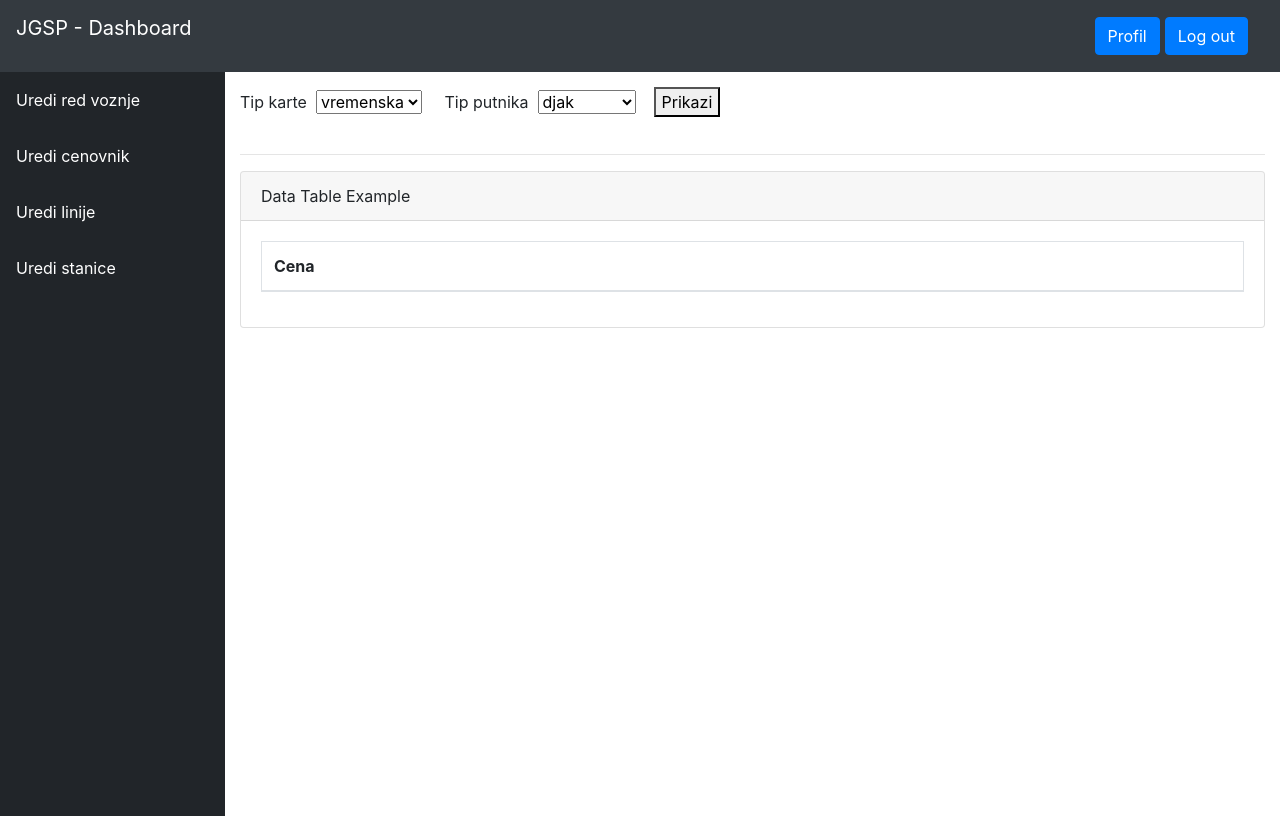
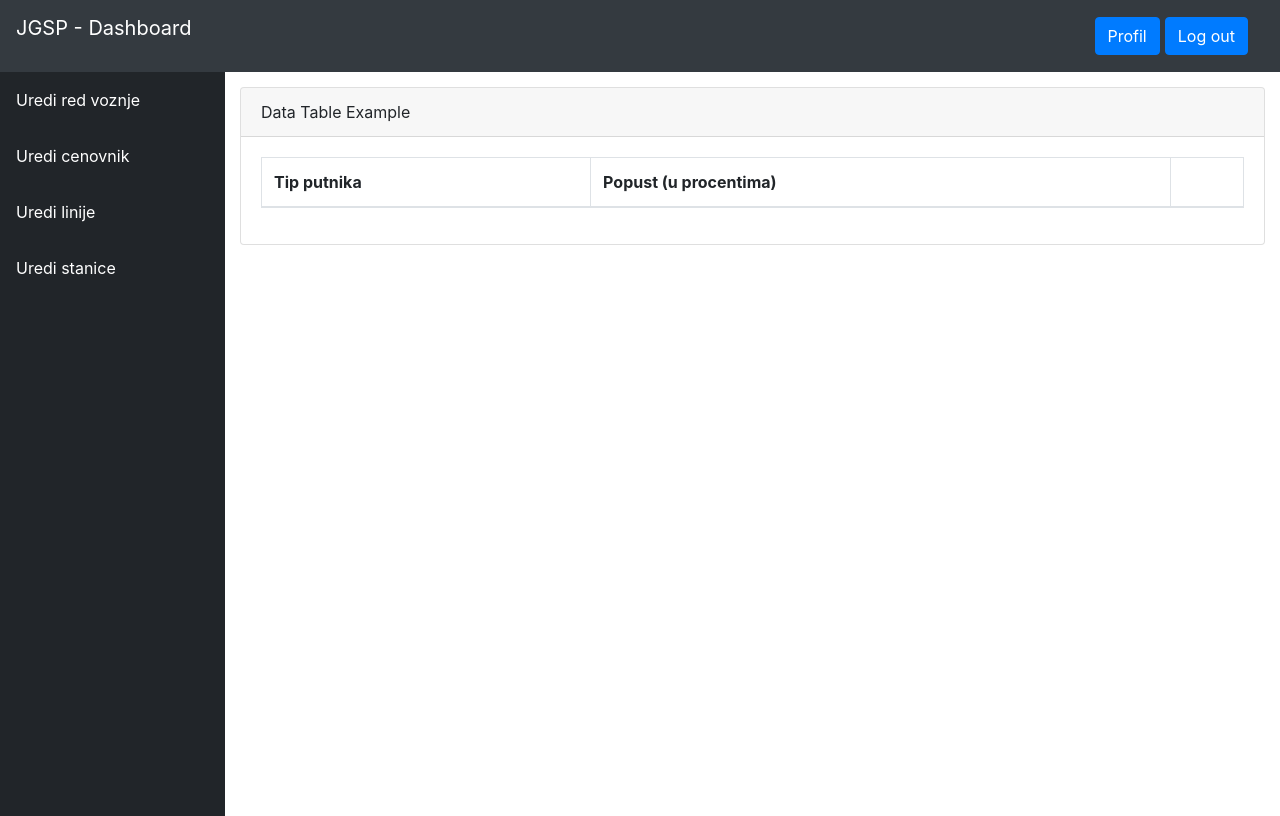
Before and after one commit to sarapaj/Web2-projekat, an Angular app in the folder Front-end/: page /dashboard/cenovnik in a window 1280 px wide. Built offline with nearby package versions, Linux system fonts and the light colour scheme.

Commit message:
sitne izmene

```diff
--- a/Front-end/src/app/dashboard/dash-root.component.ts
+++ b/Front-end/src/app/dashboard/dash-root.component.ts
@@ -1,6 +1,7 @@
 import { Component, OnInit, Input } from '@angular/core';
 import { ActivatedRoute } from '@angular/router';
 import { UserSidebarElements, AdminSidebarElements, KontrolerSidebarElements, NotLogedUserHeaderElements, LogedUserHeaderElements } from '../shared/constants';
+import { UserService } from '../services/user.service';
 
 @Component({
   selector: 'app-dash-root',
@@ -9,16 +10,16 @@ import { UserSidebarElements, AdminSidebarElements, KontrolerSidebarElements, No
 })
 export class DashRootComponent implements OnInit {
 
-  // 1 - korisnik, 2 - admin, 3 - kontroler, ostalo - neregistrovani korisnik
-  userRole: number = 2;
+  userRole;
   sidebarElements = [];
   headerElements = [];
 
-  constructor(private route: ActivatedRoute) { }
+  constructor(private route: ActivatedRoute, private _userService: UserService) { }
 
   ngOnInit() {
 
-    //dobaviti rolu usera
+    this.userRole = this._userService.getUserRole();
+
     if(this.userRole == 1){
       this.sidebarElements = UserSidebarElements;
       this.headerElements = LogedUserHeaderElements;
--- a/Front-end/src/app/dashboard/korisnik/cenovnik/cenovnik.component.html
+++ b/Front-end/src/app/dashboard/korisnik/cenovnik/cenovnik.component.html
@@ -1,3 +1,4 @@
+<div *ngIf="userRole == 1"> <!-- izgled za korisnika -->
     <form #cenovnikForm="ngForm" (ngSubmit)="OnSubmit(cenovnikForm)">
         <div class="form-group my-div">
             <div class="form-label-group">
@@ -23,3 +24,31 @@
     <hr>
 
     <app-my-table [tableHeaderElement] = "tableHeader" [tableBodyElement]="tableBody"></app-my-table>
+</div>
+
+<div *ngIf="userRole == 2"> <!-- izgled za admina -->
+    <div class="card mb-3">
+        <div class="card-header">
+          Data Table Example</div>
+        <div class="card-body">
+          <div class="table-responsive">
+            <table class="table table-bordered" id="dataTable" width="100%" cellspacing="0">
+              <thead>
+                <tr>
+                  <th>Tip putnika</th>
+                  <th>Popust (u procentima)</th>
+                  <th></th>
+                </tr>
+              </thead>
+              <tbody>
+                  <tr *ngFor='let item of tableBody'>
+                      <td *ngFor="let cell of item">
+                        {{cell}}
+                      </td>
+                  </tr>
+              </tbody>
+            </table>
+            </div>
+          </div>
+    </div>
+</div>
--- a/Front-end/src/app/dashboard/korisnik/cenovnik/cenovnik.component.ts
+++ b/Front-end/src/app/dashboard/korisnik/cenovnik/cenovnik.component.ts
@@ -1,4 +1,4 @@
-import { Component, OnInit } from '@angular/core';
+import { Component, OnInit, Input } from '@angular/core';
 import { DropdownElement } from 'src/app/shared/classes';
 import { TipKarte, TipPutnika } from 'src/app/shared/constants';
 import { CenovnikForma } from 'src/models/cenovnik-forma';
@@ -6,6 +6,7 @@ import { NgForm } from '@angular/forms';
 import { ActivatedRoute } from '@angular/router';
 import { RedVoznjeService } from 'src/app/services/red-voznje.service';
 import { CenovnikService } from 'src/app/services/cenovnik.service';
+import { UserService } from 'src/app/services/user.service';
 
 @Component({
   selector: 'app-cenovnik',
@@ -20,16 +21,27 @@ export class CenovnikComponent implements OnInit {
   cenovnikForma:CenovnikForma;
   tableHeader: string[];
   tableBody: string[];
+  tableBody2: string[];
 
-  constructor(private route: ActivatedRoute,private cenovnikServis: CenovnikService) { }
+  userRole;
+
+  constructor(private route: ActivatedRoute, private cenovnikServis: CenovnikService,
+    private _userService: UserService) { }
 
   ngOnInit() {
-    this.resetForm();
-    this.dropDownToPassPassenger = {label: "Tip putnika",value: TipPutnika};
-    this.dropdownToPassTicket = {label:"Tip karte", value: TipKarte};
+    this.userRole = this._userService.getUserRole();
 
-    this.tableHeader = ["Cena"];
-    this.tableBody = [""];
+    if(this.userRole == 1) { // korisnik
+      this.resetForm();
+      this.dropDownToPassPassenger = {label: "Tip putnika",value: TipPutnika};
+      this.dropdownToPassTicket = {label:"Tip karte", value: TipKarte};
+
+      this.tableHeader = ["Cena"];
+      this.tableBody = [""];
+    }
+    else if( this.userRole == 2) { // admin
+
+    }
 
   }
   OnSubmit(form: NgForm) {
--- a/Front-end/src/app/services/user.service.ts
+++ b/Front-end/src/app/services/user.service.ts
@@ -9,6 +9,7 @@ import { User } from 'src/models/korisnik';
 export class UserService {
 
   private _baseUrl = environment.baseUrl;
+  userRole;
   constructor(private _http: HttpClient) { }
 
   registerUser(user:User)
@@ -22,5 +23,9 @@ export class UserService {
     return this._http.post(this._baseUrl + '/api/Account/Register', body);
   }
 
-
+  getUserRole(){
+    // 1 - korisnik, 2 - admin, 3 - kontroler, ostalo - neregistrovani korisnik
+    this.userRole = 2;
+    return this.userRole;
+  }
 }
```
Lines whose indentation alone changed are shown as unchanged.
